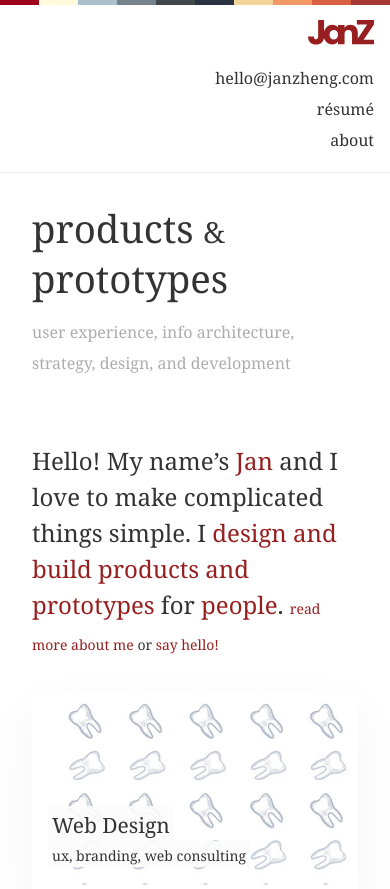
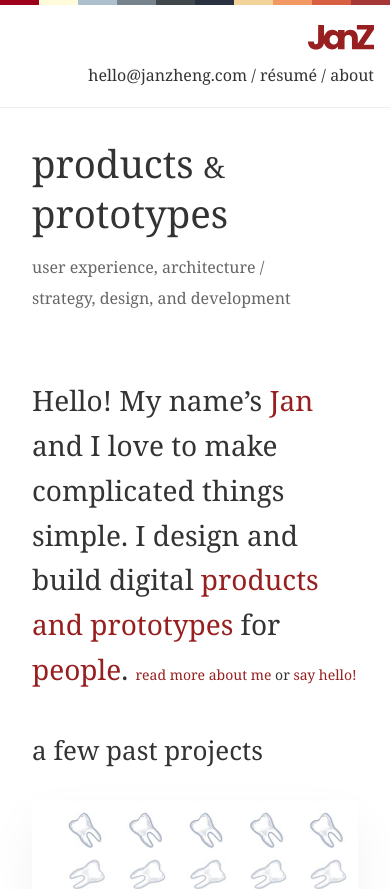
Before and after one commit to janzheng/janzheng.github.io, a plain HTML site: page index.html in a window 390 px wide. Shown: the top 889 px of the page. Drawn offline with nearby package versions, Linux system fonts and the light colour scheme; a script that the page names is missing.

Commit message:
Automated commit at 2017-12-29 20:59:32 UTC by middleman-deploy 2.0.0-alpha

```diff
--- a/index.html
+++ b/index.html
@@ -87,7 +87,7 @@
       <a href="./files/resume.pdf">résumé</a> <o>/</o>
       <a class="_nav-more " href="./about.html"> about</a>
     </span>
-    <a class="_nav-logo _padding-bottom-xs" href="./index.html"><svg width="66" height="25" viewBox="34 26 66 25" xmlns="http://www.w3.org/2000/svg"><path d="M83.35 50.33h-5.4V39.87c0-1.25-.32-2.2-.97-2.9-.66-.67-1.56-1-2.72-1-1.15 0-2.05.33-2.7 1-.66.7-1 1.65-1 2.9v10.46h-6.55v-2.8c-1.43 2.03-3.34 3.04-5.74 3.04-2.4 0-4.44-.92-6.14-2.76-1.03-1.1-1.75-2.4-2.16-3.88-.22 1.88-.95 3.4-2.18 4.55-1.5 1.4-3.44 2.1-5.8 2.1-2.34 0-4.26-.7-5.75-2.1C34.75 47.1 34 45.14 34 42.6h5.87c.02.92.23 1.6.62 2.03.38.44.9.66 1.5.66.63 0 1.15-.23 1.55-.67.4-.43.6-1.1.6-2.03V26.1h5.9v11.18c.43-1.38 1.12-2.6 2.1-3.65 1.7-1.85 3.77-2.78 6.22-2.78 2.45 0 4.34.9 5.65 2.73v-2.52h6.54v2.83c1.22-2.03 3.17-3.05 5.84-3.05 2.22 0 4 .74 5.38 2.2 1.37 1.5 2.05 3.5 2.05 6.02v5.35l9.37-13.84H82.87v-4.5H100v4.5L89.67 45.84H100v4.5H83.35zM64.02 40.7c0-1.52-.43-2.7-1.28-3.5-.85-.83-1.83-1.24-2.94-1.24-1.1 0-2.08.42-2.93 1.25-.85.84-1.28 2-1.28 3.53 0 1.52.42 2.7 1.27 3.5.85.82 1.83 1.23 2.93 1.23s2.1-.4 2.94-1.24c.85-.83 1.28-2 1.28-3.52z" fill="#971F1F" fill-rule="evenodd"/></svg></a>
+    <a class="_nav-logo" href="./index.html"><svg width="66" height="25" viewBox="34 26 66 25" xmlns="http://www.w3.org/2000/svg"><path d="M83.35 50.33h-5.4V39.87c0-1.25-.32-2.2-.97-2.9-.66-.67-1.56-1-2.72-1-1.15 0-2.05.33-2.7 1-.66.7-1 1.65-1 2.9v10.46h-6.55v-2.8c-1.43 2.03-3.34 3.04-5.74 3.04-2.4 0-4.44-.92-6.14-2.76-1.03-1.1-1.75-2.4-2.16-3.88-.22 1.88-.95 3.4-2.18 4.55-1.5 1.4-3.44 2.1-5.8 2.1-2.34 0-4.26-.7-5.75-2.1C34.75 47.1 34 45.14 34 42.6h5.87c.02.92.23 1.6.62 2.03.38.44.9.66 1.5.66.63 0 1.15-.23 1.55-.67.4-.43.6-1.1.6-2.03V26.1h5.9v11.18c.43-1.38 1.12-2.6 2.1-3.65 1.7-1.85 3.77-2.78 6.22-2.78 2.45 0 4.34.9 5.65 2.73v-2.52h6.54v2.83c1.22-2.03 3.17-3.05 5.84-3.05 2.22 0 4 .74 5.38 2.2 1.37 1.5 2.05 3.5 2.05 6.02v5.35l9.37-13.84H82.87v-4.5H100v4.5L89.67 45.84H100v4.5H83.35zM64.02 40.7c0-1.52-.43-2.7-1.28-3.5-.85-.83-1.83-1.24-2.94-1.24-1.1 0-2.08.42-2.93 1.25-.85.84-1.28 2-1.28 3.53 0 1.52.42 2.7 1.27 3.5.85.82 1.83 1.23 2.93 1.23s2.1-.4 2.94-1.24c.85-.83 1.28-2 1.28-3.52z" fill="#971F1F" fill-rule="evenodd"/></svg></a>
   </div>
 </nav>
 
@@ -99,14 +99,15 @@
     <div class="_size-vheight" data-vheight="30">
       <h2 class="_page-header">products <span class="_ampersand">&amp;</span> prototypes </h2>
 
-      <div class="index-intro-sub _padding-bottom-2">
-        user experience, info architecture, strategy, design, and development
+      <div class="index-intro-sub _padding-bottom-2 _antialias _legibility">
+        user experience, architecture / <br />
+        strategy, design, and development
       </div>
     </div>
 
-    <div class="_size-vheight" data-vheight="50">
-      <p class="index-intro-message _padding-top-2">
-        Hello! My name’s <a class="index-jan _pointer">Jan<span class="_hidden">&mdash;yawn. it’s Swedish&mdash;</span></a> and I love to make complicated things simple. I <a class="index-exp _pointer">design and build products and prototypes<span class="_hidden">&mdash;subjectively fun and functional digital experiences&mdash;</span></a> for <a class="index-s _pointer"> people<span class="_hidden"> who like things that feel good and work well and are not frustrating</span></a>. <span class="_font-small"><a href="./about.html">read  more about me</a> or <a href="#contact">say hello!</a></span>
+    <div class="_size-vheight" data-vheight="64">
+      <p class="index-intro-message _padding-top-2 _padding-bottom-2">
+        Hello! My name’s <a class="index-jan _pointer">Jan<span class="_hidden"> &mdash; “yawn” &mdash; </span></a> and I love to make complicated things simple. I design and build digital <a class="index-exp _pointer">products and prototypes<span class="_hidden"> &mdash; fun and functional digital experiences &mdash; </span></a> for <a class="index-s _pointer"> people<span class="_hidden"> &mdash; who like things that just work</span></a>. <span class="_font-small"><a href="./about.html">read more about me</a> or <a href="#contact">say hello!</a></span>
         <!-- <div class="_color-gray _font-small">
           <em>based in Atlanta </em>
         </div> -->
@@ -114,7 +115,10 @@
       </p>
     </div>
 
-    <div class="_size-vheight" data-vheight="90">
+    <div>
+
+
+<h4 class="_padding-bottom-2"> a few past projects </h4>
 
 <div class="portfolio _grid-two">
 
@@ -303,8 +307,8 @@ function tumblrSuccess(json, payload) {
 <div id="contact" class="_width-content-max _padding-2 _radius _width-full ">
 
 
-  <div class="_message _color-gray _font-small">
-    &rarr; <em>currently not available for large jobs, but say hello anyway </em>
+  <div class="_message _color-gray _font-small _antialias">
+    &rarr; <em><strong> not available for work </strong>, but say hello if you’d like </em>
   </div>
 
     <form id="form" action="https://script.google.com/macros/s/AKfycby01BhE83Qmd8ARcKdviWgZjsY1aPxLDs3p9qAMLMt0GTwUKtXx/exec">
--- a/stylesheets/site.css
+++ b/stylesheets/site.css
@@ -2957,12 +2957,12 @@ p {
   font-size: 29px; }
 
 .index-intro-message {
-  font-size: 24px;
-  line-height: 36px; }
+  font-size: 28px;
+  line-height: 44.8px; }
 
 .index-intro-sub {
   font-size: 16px;
-  color: #ADADAD; }
+  color: #666666; }
 
 ._screen-height-half {
   height: 30vh; }
@@ -3053,7 +3053,8 @@ nav {
       padding-left: 8px; } }
 @media (max-height: 499px), (max-width: 767px) {
   ._nav-content {
-    padding: 16px 16px; }
+    padding: 16px 16px;
+    padding-top: 21px; }
     ._nav-content span, ._nav-content a {
       display: inline-block; }
 
@@ -3062,6 +3063,7 @@ nav {
     ._nav-more:after {
       content: '\2192';
       display: inline-block;
+      margin-left: 8px;
       margin-right: 32px; }
 
   nav {
@@ -3073,7 +3075,11 @@ nav {
   ._nav-links {
     grid-row-start: 2; }
     ._nav-links a {
-      display: block; }
+      padding-top: 8px; }
+      ._nav-links a:after {
+        content: ' / '; }
+      ._nav-links a:last-child:after {
+        content: ''; }
 
   ._nav-logo {
     grid-row-start: 1; }
@@ -3133,6 +3139,16 @@ h6 {
   line-height: 24px;
   font-style: italic;
   color: #666666; }
+
+._legibility {
+  text-rendering: optimizeLegibility; }
+
+._antialias {
+  -webkit-font-smoothing: antialiased;
+  -moz-osx-font-smoothing: grayscale; }
+
+._italic {
+  font-style: italic; }
 
 form .input, form .textarea, form ._form-select-dropdown + select, form input, form textarea {
   font-size: 18px; }
@@ -3187,7 +3203,7 @@ form textarea {
   .portfolio-item .portfolio-tags {
     padding-bottom: 8px; }
   @media (min-width: 768px) {
-    .portfolio-item:nth-child(2n+1) {
+    .portfolio-item:nth-child(2n) {
       position: relative;
       top: -32px; } }
   @media (max-width: 767px) {
```
Also changed, not shown: 404.html (+3 -3 lines), about.html (+3 -3 lines), bookmarks.html (+3 -3 lines), dk.html (+3 -3 lines), dtd.html (+3 -3 lines), files/webdesign.html (+3 -3 lines), gs.html (+3 -3 lines), styleguide.html (+1 -1 lines), styleguide/portfolio.html (+1 -1 lines), webdesign.html (+3 -3 lines).
